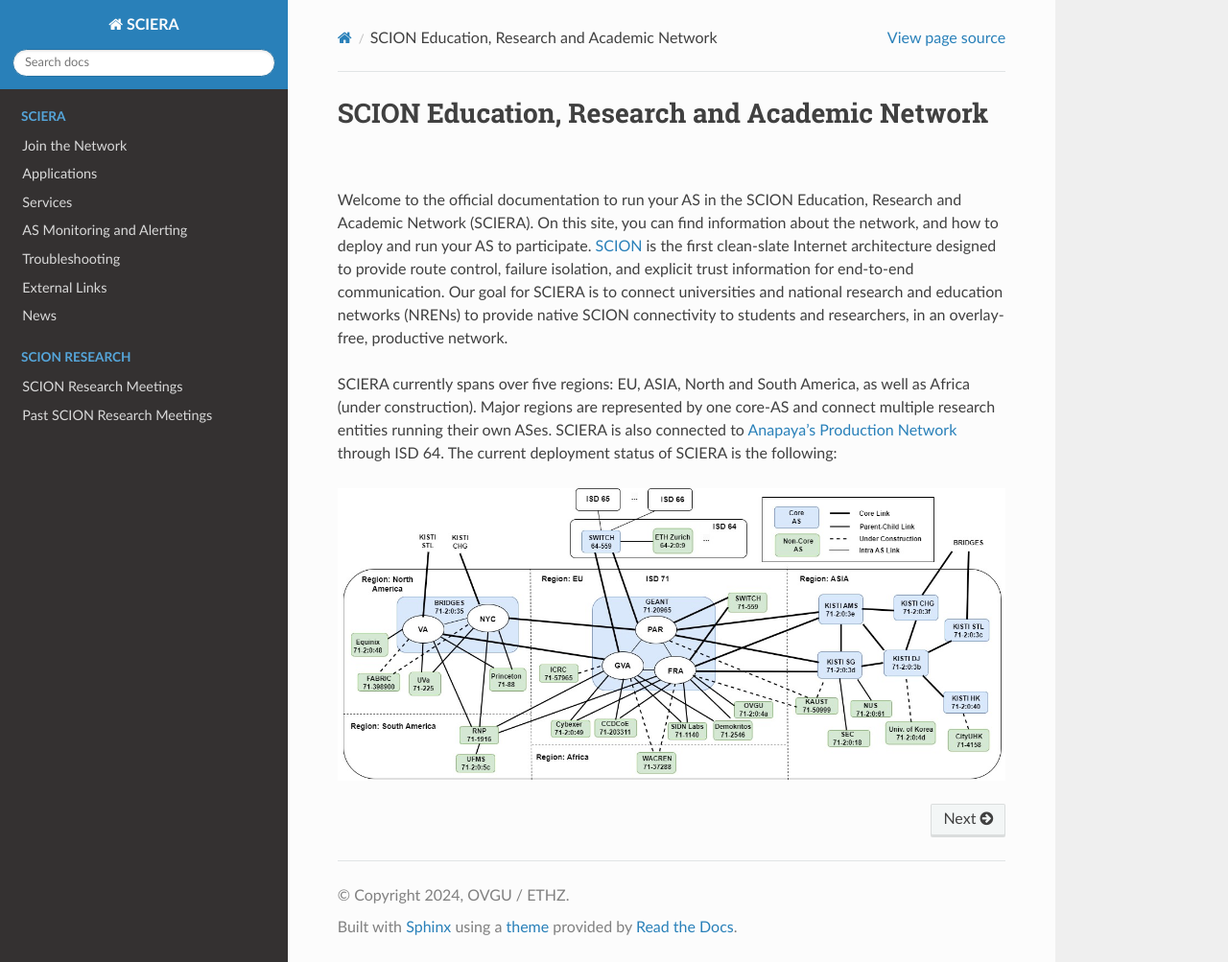
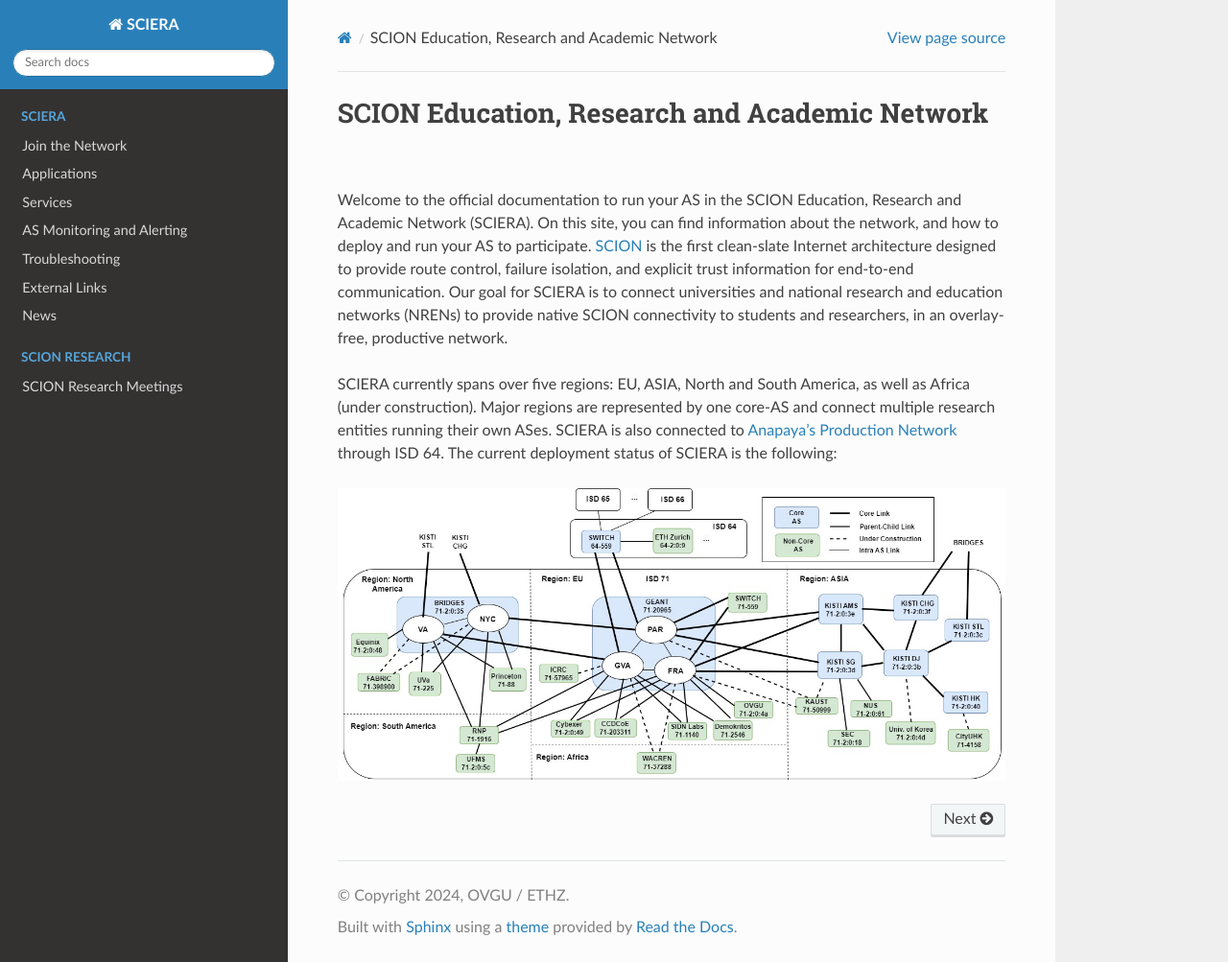
Before and after one commit to netsys-lab/scion-education-network-documentation, a Sphinx documentation site: the page built from docs/source/index.rst, in a window 1280 px wide and 1003 px high. Shown: the whole window at 96% size. Built offline with Sphinx 7.4.7 and the Read the Docs theme 3.1.0, drawn with Linux system fonts in a browser that asks for light colours.

Commit message:
Update index.rst

```diff
--- a/docs/source/index.rst
+++ b/docs/source/index.rst
@@ -28,4 +28,3 @@
   :hidden:
 
   scion-research/meetings
-  scion-research/meetings/past
```
